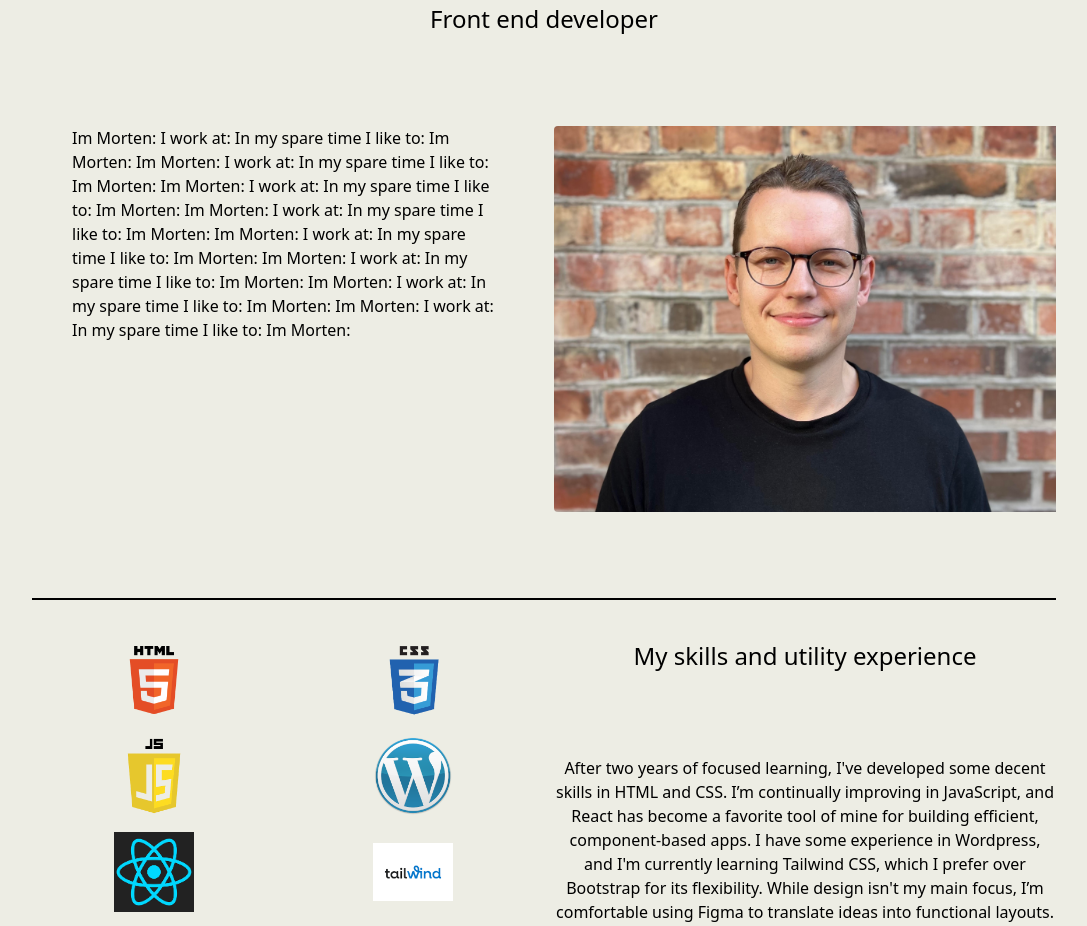
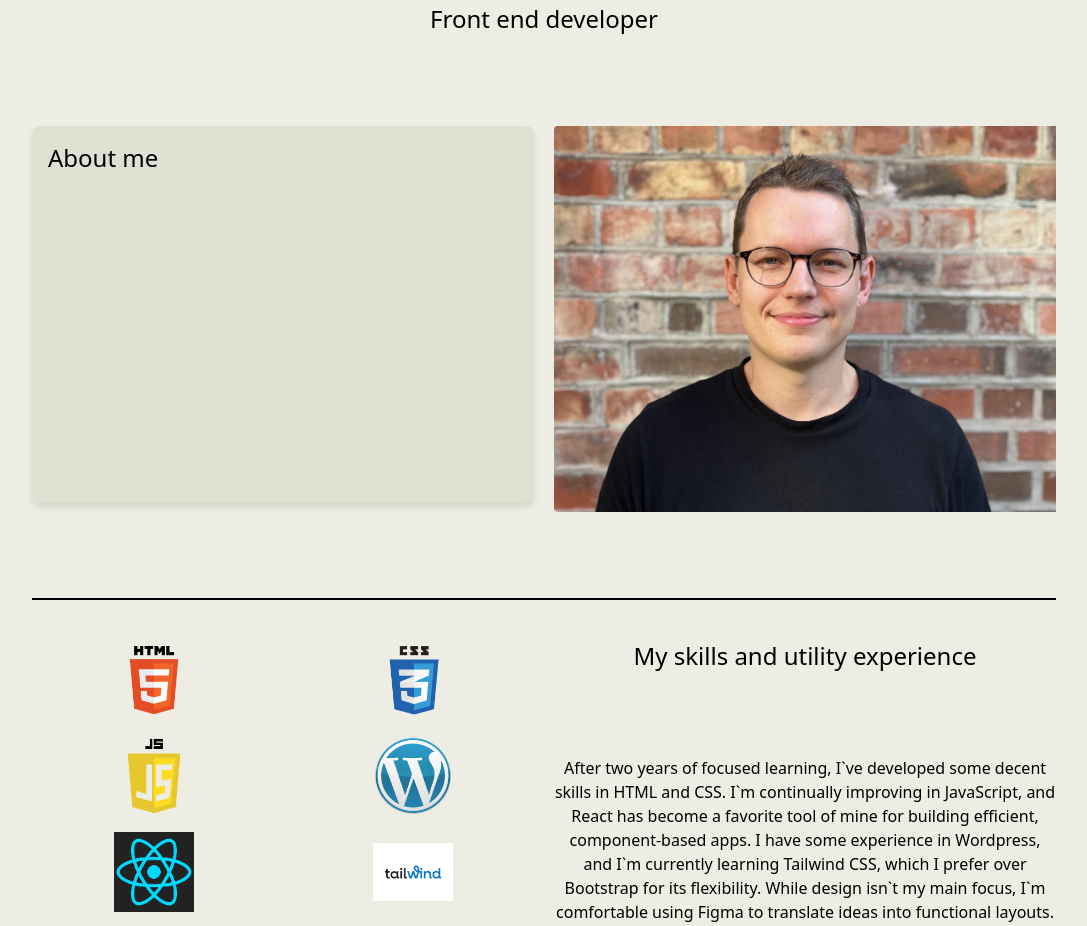
Before and after one commit to Ramsnes/portfolio-2, a React (Vite) app: page / in a window 1280 px wide. Shown: the part 120-1046 px from the top of the page, without its empty margins (96-1183 px from the left). Built offline with nearby package versions, Linux system fonts and the light colour scheme.

Commit message:
added hover effect

```diff
--- a/src/components/Intro.jsx
+++ b/src/components/Intro.jsx
@@ -4,17 +4,20 @@ import mortenRamfjord from "../assets/pfb-cropped.jpg";
 export const Intro = () => {
   return (
     <div className="grid w-full gap-5 md:grid-cols-2">
-      <p className="w-full fadeInL px-10">
-        Im Morten: I work at: In my spare time I like to: Im Morten: Im Morten:
-        I work at: In my spare time I like to: Im Morten: Im Morten: I work at:
-        In my spare time I like to: Im Morten: Im Morten: I work at: In my spare
-        time I like to: Im Morten: Im Morten: I work at: In my spare time I like
-        to: Im Morten: Im Morten: I work at: In my spare time I like to: Im
-        Morten: Im Morten: I work at: In my spare time I like to: Im Morten: Im
-        Morten: I work at: In my spare time I like to: Im Morten:
-      </p>
+      <div className="intro-container group flex flex-col justify-start md:text-left md: md:h-5/6 lg:h-5/6">
+        <h2 className="text-2xl">About me</h2>
+        <p className="intro-paragraph fadeInL">
+          I’m a front-end developer with a passion for building efficient,
+          dynamic web applications. After two years at Noroff University, I’ve
+          developed strong skills in HTML, CSS, and JavaScript. My favorite
+          tools are React and Tailwind CSS, which I use to create flexible,
+          component-based apps. I currently work at digiPublishing and continue
+          to expand my skills, always looking for new challenges and
+          opportunities to grow.
+        </p>
+      </div>
       <img
-        className="fadeInR w-full col-span-1 md:rounded-s "
+        className="fadeInR w-full col-span-1 md:rounded-s"
         src={mortenRamfjord}
         alt="Morten Ramfjord profile picture"
       />
--- a/src/components/projects/projectsData.js
+++ b/src/components/projects/projectsData.js
@@ -12,7 +12,7 @@ export const projectsData = [
     description:
       "This project focuses on building a front-end for Holidaze, a new accommodation booking site, utilizing React and Material UI to deliver a modern user experience. The application consists of both customer and admin interfaces, allowing users to view, search, and book venues, while venue managers can register, manage their listings, and access booking details. The project adheres to technical requirements, including the use of approved frameworks, and features links to project management tools, design prototypes, and hosted demos. This work highlights my development capabilities and emphasis on creating an intuitive user experience",
     repo: "https://github.com/Ramsnes/semester_project_2_resit",
-    deployment: "https://semester-2-resit.netlify.app/",
+    deployment: "https://holidazemorten.netlify.app/",
   },
   {
     id: 2,
@@ -32,6 +32,6 @@ export const projectsData = [
     description:
       "This project focuses on developing a front-end for an auction website that enables users to list items for bidding and participate in auctions. Utilizing JavaScript for functionality and SASS for styling, the application allows registered users to manage their listings and bids while permitting non-registered users to browse available items. New users begin with 1000 credits, which can be earned through selling items or used for bidding. The project complies with specified technical restrictions and includes links to essential project management tools, design prototypes, and a live demo, demonstrating my front-end development capabilities.",
     repo: "https://github.com/Ramsnes/semester_project_2_resit",
-    deployment: "https://app.netlify.com/sites/semester-2-resit/overview",
+    deployment: "https://semester-2-resit.netlify.app/",
   },
 ];
--- a/src/components/skills/Skills.jsx
+++ b/src/components/skills/Skills.jsx
@@ -20,12 +20,12 @@ export const Skills = () => {
       <div className="fadeInR order-1 md:order-2 grid  text-center ">
         <h2 className="text-2xl">My skills and utility experience</h2>
         <p>
-          After two years of focused learning, I've developed some decent skills
-          in HTML and CSS. I’m continually improving in JavaScript, and React
+          After two years of focused learning, I`ve developed some decent skills
+          in HTML and CSS. I`m continually improving in JavaScript, and React
           has become a favorite tool of mine for building efficient,
-          component-based apps. I have some experience in Wordpress, and I'm
+          component-based apps. I have some experience in Wordpress, and I`m
           currently learning Tailwind CSS, which I prefer over Bootstrap for its
-          flexibility. While design isn't my main focus, I’m comfortable using
+          flexibility. While design isn`t my main focus, I`m comfortable using
           Figma to translate ideas into functional layouts.
         </p>
       </div>
--- a/src/index.css
+++ b/src/index.css
@@ -33,6 +33,36 @@ html {
 
 .pImageCard:hover {
   transform: scale(1);
+}
+/* Intro */
+.intro-container {
+  background-color: #dfdfd2;
+  position: relative;
+  text-align: center;
+  padding: 1rem; /* Adjust as necessary */
+  border-radius: 0.5rem; /* Tailwind's rounded-lg */
+  box-shadow: 0 4px 6px rgba(0, 0, 0, 0.1); /* Tailwind's shadow-md */
+  transition: transform 0.2s ease; /* Tailwind's transition-transform */
+}
+
+.intro-container:hover {
+  transform: scale(1.05); /* Hover scale effect */
+}
+
+.intro-paragraph {
+  padding-left: 2.5rem; /* Tailwind's px-10 */
+  opacity: 0;
+  transform: translateY(1rem); /* Translate effect */
+  transition:
+    opacity 0.7s ease-in-out,
+    transform 0.7s ease-in-out; /* Smooth transition */
+  display: none; /* Initially hide the paragraph */
+}
+
+.intro-container:hover .intro-paragraph {
+  display: block; /* Show the paragraph on hover */
+  opacity: 1;
+  transform: translateY(0);
 }
 
 .html {
```
